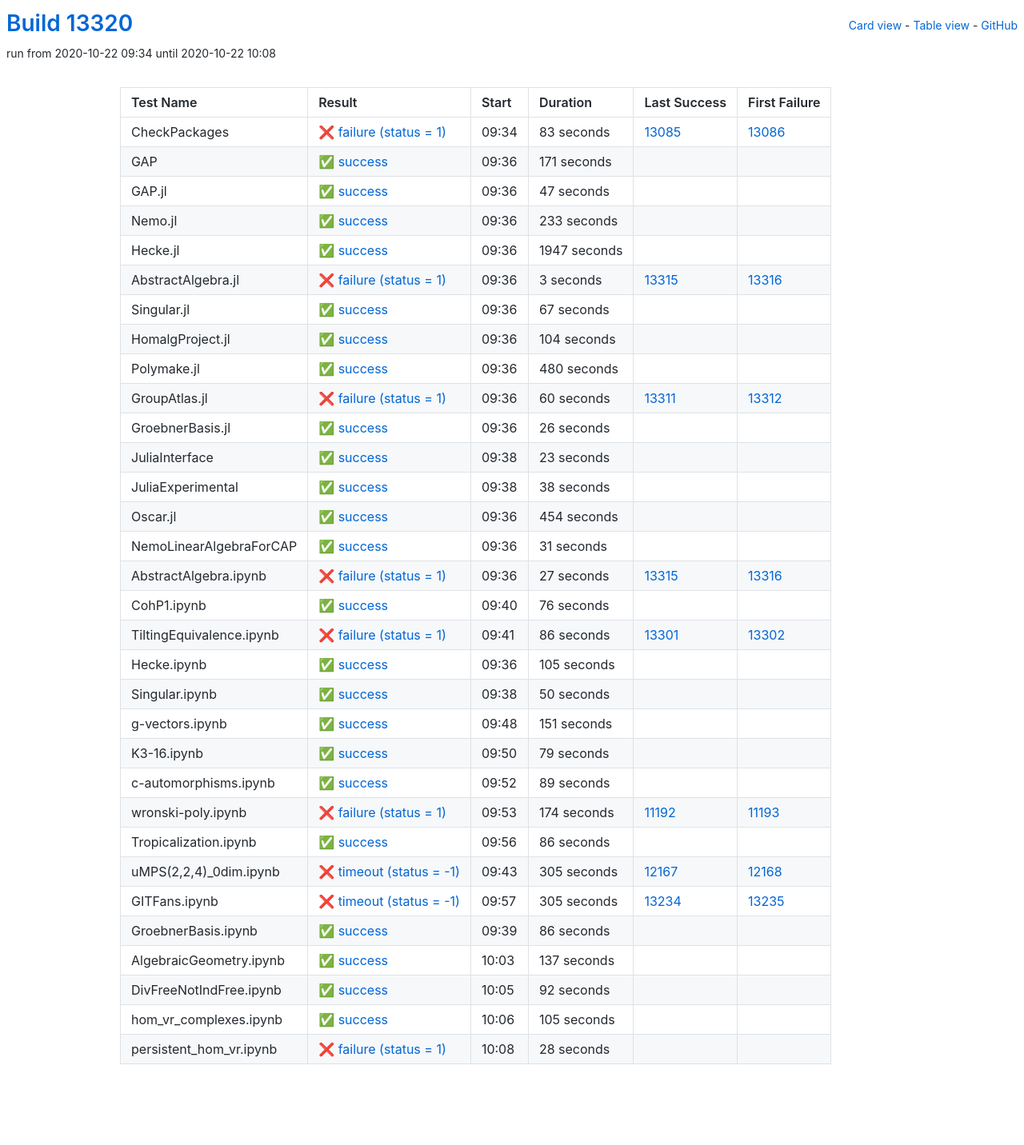
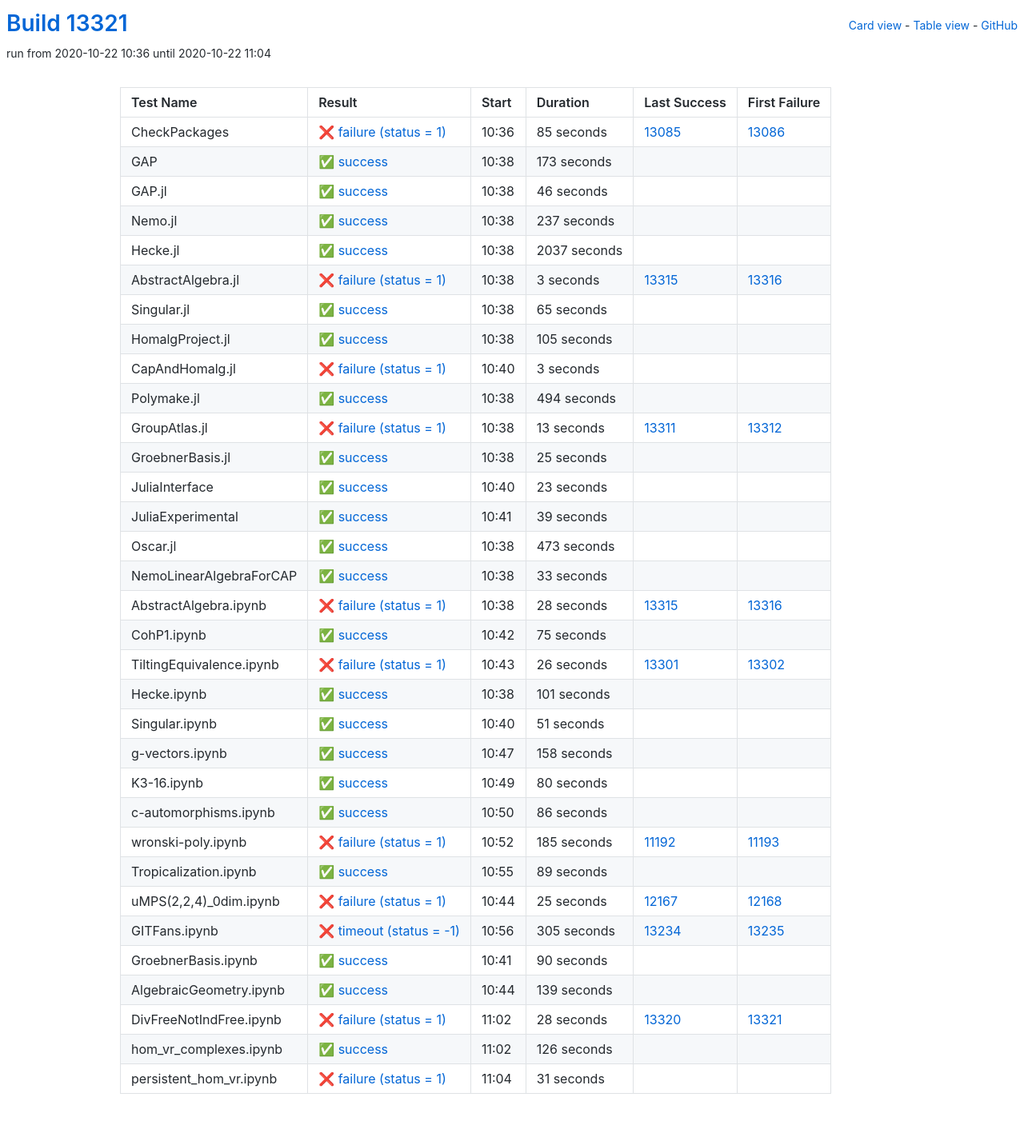
Before and after one commit to oscar-system/oscar-ci-status, a Jekyll site: the page built from table.html, in a window 1280 px wide. Shown: the whole page at 80% size. Built offline with Jekyll 4.4.1, drawn with Linux system fonts in a browser that asks for light colours; before the commit the page ends 1395 px from its top, so only the background shows below that.

Commit message:
Build #13321

```diff
--- a/_data/ci.yml
+++ b/_data/ci.yml
@@ -1,6 +1,6 @@
 ---
-build: 13320
-build_url: https://oscarci.mathematik.uni-kl.de/job/oscar/13320/
+build: 13321
+build_url: https://oscarci.mathematik.uni-kl.de/job/oscar/13321/
 job: oscar
 organization: oscar-system
 repo: oscar-ci-status
@@ -8,68 +8,68 @@
 tests:
 - name: CheckPackages
   id: checkpackages
-  log: https://oscarci.mathematik.uni-kl.de/job/oscar/13320/artifact/logs/build-13320/CheckPackages.log
-  start: 2020-10-22 09:34
+  log: https://oscarci.mathematik.uni-kl.de/job/oscar/13321/artifact/logs/build-13321/CheckPackages.log
+  start: 2020-10-22 10:36
   success: false
   exitcode: 1
   status: failure
-  duration: 83
+  duration: 85
   last_success: 13085
   last_success_url: https://oscarci.mathematik.uni-kl.de/job/oscar/13085/
   first_failure: 13086
   first_failure_url: https://oscarci.mathematik.uni-kl.de/job/oscar/13086/
 - name: GAP
   id: gap
-  log: https://oscarci.mathematik.uni-kl.de/job/oscar/13320/artifact/logs/build-13320/GAP.log
-  start: 2020-10-22 09:36
+  log: https://oscarci.mathematik.uni-kl.de/job/oscar/13321/artifact/logs/build-13321/GAP.log
+  start: 2020-10-22 10:38
   success: true
   exitcode: 0
   status: success
-  duration: 171
+  duration: 173
   last_success: false
   last_success_url:
   first_failure: false
   first_failure_url:
 - name: GAP.jl
   id: gap-jl
-  log: https://oscarci.mathematik.uni-kl.de/job/oscar/13320/artifact/logs/build-13320/GAP.jl.log
-  start: 2020-10-22 09:36
+  log: https://oscarci.mathematik.uni-kl.de/job/oscar/13321/artifact/logs/build-13321/GAP.jl.log
+  start: 2020-10-22 10:38
   success: true
   exitcode: 0
   status: success
-  duration: 47
+  duration: 46
   last_success: false
   last_success_url:
   first_failure: false
   first_failure_url:
 - name: Nemo.jl
   id: nemo-jl
-  log: https://oscarci.mathematik.uni-kl.de/job/oscar/13320/artifact/logs/build-13320/Nemo.jl.log
-  start: 2020-10-22 09:36
+  log: https://oscarci.mathematik.uni-kl.de/job/oscar/13321/artifact/logs/build-13321/Nemo.jl.log
+  start: 2020-10-22 10:38
   success: true
   exitcode: 0
   status: success
-  duration: 233
+  duration: 237
   last_success: false
   last_success_url:
   first_failure: false
   first_failure_url:
 - name: Hecke.jl
   id: hecke-jl
-  log: https://oscarci.mathematik.uni-kl.de/job/oscar/13320/artifact/logs/build-13320/Hecke.jl.log
-  start: 2020-10-22 09:36
+  log: https://oscarci.mathematik.uni-kl.de/job/oscar/13321/artifact/logs/build-13321/Hecke.jl.log
+  start: 2020-10-22 10:38
   success: true
   exitcode: 0
   status: success
-  duration: 1947
+  duration: 2037
   last_success: false
   last_success_url:
   first_failure: false
   first_failure_url:
 - name: AbstractAlgebra.jl
   id: abstractalgebra-jl
-  log: https://oscarci.mathematik.uni-kl.de/job/oscar/13320/artifact/logs/build-13320/AbstractAlgebra.jl.log
-  start: 2020-10-22 09:36
+  log: https://oscarci.mathematik.uni-kl.de/job/oscar/13321/artifact/logs/build-13321/AbstractAlgebra.jl.log
+  start: 2020-10-22 10:38
   success: false
   exitcode: 1
   status: failure
@@ -80,68 +80,80 @@
   first_failure_url: https://oscarci.mathematik.uni-kl.de/job/oscar/13316/
 - name: Singular.jl
   id: singular-jl
-  log: https://oscarci.mathematik.uni-kl.de/job/oscar/13320/artifact/logs/build-13320/Singular.jl.log
-  start: 2020-10-22 09:36
+  log: https://oscarci.mathematik.uni-kl.de/job/oscar/13321/artifact/logs/build-13321/Singular.jl.log
+  start: 2020-10-22 10:38
   success: true
   exitcode: 0
   status: success
-  duration: 67
+  duration: 65
   last_success: false
   last_success_url:
   first_failure: false
   first_failure_url:
 - name: HomalgProject.jl
   id: homalgproject-jl
-  log: https://oscarci.mathematik.uni-kl.de/job/oscar/13320/artifact/logs/build-13320/HomalgProject.jl.log
-  start: 2020-10-22 09:36
+  log: https://oscarci.mathematik.uni-kl.de/job/oscar/13321/artifact/logs/build-13321/HomalgProject.jl.log
+  start: 2020-10-22 10:38
   success: true
   exitcode: 0
   status: success
-  duration: 104
+  duration: 105
+  last_success: false
+  last_success_url:
+  first_failure: false
+  first_failure_url:
+- name: CapAndHomalg.jl
+  id: capandhomalg-jl
+  log: https://oscarci.mathematik.uni-kl.de/job/oscar/13321/artifact/logs/build-13321/CapAndHomalg.jl.log
+  start: 2020-10-22 10:40
+  success: false
+  exitcode: 1
+  status: failure
+  duration: 3
   last_success: false
   last_success_url:
   first_failure: false
   first_failure_url:
 - name: Polymake.jl
   id: polymake-jl
-  log: https://oscarci.mathematik.uni-kl.de/job/oscar/13320/artifact/logs/build-13320/Polymake.jl.log
-  start: 2020-10-22 09:36
+  log: https://oscarci.mathematik.uni-kl.de/job/oscar/13321/artifact/logs/build-13321/Polymake.jl.log
+  start: 2020-10-22 10:38
   success: true
   exitcode: 0
   status: success
-  duration: 480
+  duration: 494
   last_success: false
   last_success_url:
   first_failure: false
   first_failure_url:
 - name: GroupAtlas.jl
   id: groupatlas-jl
-  log: https://oscarci.mathematik.uni-kl.de/job/oscar/13320/artifact/logs/build-13320/GroupAtlas.jl.log
-  start: 2020-10-22 09:36
+  log: https://oscarci.mathematik.uni-kl.de/job/oscar/13321/artifact/logs/build-13321/GroupAtlas.jl.log
+  start: 2020-10-22 10:38
   success: false
   exitcode: 1
   status: failure
-  duration: 60
+  duration: 13
   last_success: 13311
   last_success_url: https://oscarci.mathematik.uni-kl.de/job/oscar/13311/
   first_failure: 13312
   first_failure_url: https://oscarci.mathematik.uni-kl.de/job/oscar/13312/
 - name: GroebnerBasis.jl
   id: groebnerbasis-jl
-  log: https://oscarci.mathematik.uni-kl.de/job/oscar/13320/artifact/logs/build-13320/GroebnerBasis.jl.log
-  start: 2020-10-22 09:36
+  log: https://oscarci.mathematik.uni-kl.de/job/oscar/13321/artifact/logs/build-13321/GroebnerBasis.jl.log
+  start: 2020-10-22 10:38
   success: true
   exitcode: 0
   status: success
-  duration: 26
+  duration: 25
   last_success: false
   last_success_url:
   first_failure: false
   first_failure_url:
 - name: JuliaInterface
   id: juliainterface
-  log: https://oscarci.mathematik.uni-kl.de/job/oscar/13320/artifact/logs/build-13320/JuliaInterface.log
-  start: 2020-10-22 09:38
+  log: https://oscarci.mathematik.uni-kl.de/job/oscar/13321/artifact/logs/build-13321/JuliaInterface.log
+  start: 2020-10-22 10:40
   success: true
   exitcode: 0
   status: success
@@ -152,128 +164,152 @@
   first_failure_url:
 - name: JuliaExperimental
   id: juliaexperimental
-  log: https://oscarci.mathematik.uni-kl.de/job/oscar/13320/artifact/logs/build-13320/JuliaExperimental.log
-  start: 2020-10-22 09:38
+  log: https://oscarci.mathematik.uni-kl.de/job/oscar/13321/artifact/logs/build-13321/JuliaExperimental.log
+  start: 2020-10-22 10:41
   success: true
   exitcode: 0
   status: success
-  duration: 38
+  duration: 39
   last_success: false
   last_success_url:
   first_failure: false
   first_failure_url:
 - name: Oscar.jl
   id: oscar-jl
-  log: https://oscarci.mathematik.uni-kl.de/job/oscar/13320/artifact/logs/build-13320/Oscar.jl.log
-  start: 2020-10-22 09:36
+  log: https://oscarci.mathematik.uni-kl.de/job/oscar/13321/artifact/logs/build-13321/Oscar.jl.log
+  start: 2020-10-22 10:38
   success: true
   exitcode: 0
   status: success
-  duration: 454
+  duration: 473
   last_success: false
   last_success_url:
   first_failure: false
   first_failure_url:
 - name: NemoLinearAlgebraForCAP
   id: nemolinearalgebraforcap
-  log: https://oscarci.mathematik.uni-kl.de/job/oscar/13320/artifact/logs/build-13320/NemoLinearAlgebraForCAP.log
-  start: 2020-10-22 09:36
+  log: https://oscarci.mathematik.uni-kl.de/job/oscar/13321/artifact/logs/build-13321/NemoLinearAlgebraForCAP.log
+  start: 2020-10-22 10:38
   success: true
   exitcode: 0
   status: success
-  duration: 31
+  duration: 33
   last_success: false
   last_success_url:
   first_failure: false
   first_failure_url:
 - name: AbstractAlgebra.ipynb
   id: abstractalgebra-ipynb
-  log: https://oscarci.mathematik.uni-kl.de/job/oscar/13320/artifact/logs/build-13320/AbstractAlgebra.ipynb.log
-  start: 2020-10-22 09:36
+  log: https://oscarci.mathematik.uni-kl.de/job/oscar/13321/artifact/logs/build-13321/AbstractAlgebra.ipynb.log
+  start: 2020-10-22 10:38
   success: false
   exitcode: 1
   status: failure
-  duration: 27
+  duration: 28
   last_success: 13315
   last_success_url: https://oscarci.mathematik.uni-kl.de/job/oscar/13315/
   first_failure: 13316
   first_failure_url: https://oscarci.mathematik.uni-kl.de/job/oscar/13316/
 - name: CohP1.ipynb
   id: cohp1-ipynb
-  log: https://oscarci.mathematik.uni-kl.de/job/oscar/13320/artifact/logs/build-13320/CohP1.ipynb.log
-  start: 2020-10-22 09:40
+  log: https://oscarci.mathematik.uni-kl.de/job/oscar/13321/artifact/logs/build-13321/CohP1.ipynb.log
+  start: 2020-10-22 10:42
   success: true
   exitcode: 0
   status: success
-  duration: 76
+  duration: 75
   last_success: false
   last_success_url:
   first_failure: false
   first_failure_url:
 - name: TiltingEquivalence.ipynb
   id: tiltingequivalence-ipynb
-  log: https://oscarci.mathematik.uni-kl.de/job/oscar/13320/artifact/logs/build-13320/TiltingEquivalence.ipynb.log
-  start: 2020-10-22 09:41
+  log: https://oscarci.mathematik.uni-kl.de/job/oscar/13321/artifact/logs/build-13321/TiltingEquivalence.ipynb.log
+  start: 2020-10-22 10:43
   success: false
   exitcode: 1
   status: failure
-  duration: 86
+  duration: 26
   last_success: 13301
   last_success_url: https://oscarci.mathematik.uni-kl.de/job/oscar/13301/
   first_failure: 13302
   first_failure_url: https://oscarci.mathematik.uni-kl.de/job/oscar/13302/
 - name: Hecke.ipynb
   id: hecke-ipynb
-  log: https://oscarci.mathematik.uni-kl.de/job/oscar/13320/artifact/logs/build-13320/Hecke.ipynb.log
-  start: 2020-10-22 09:36
+  log: https://oscarci.mathematik.uni-kl.de/job/oscar/13321/artifact/logs/build-13321/Hecke.ipynb.log
+  start: 2020-10-22 10:38
   success: true
   exitcode: 0
   status: success
-  duration: 105
+  duration: 101
   last_success: false
   last_success_url:
   first_failure: false
   first_failure_url:
 - name: Singular.ipynb
   id: singular-ipynb
-  log: https://oscarci.mathematik.uni-kl.de/job/oscar/13320/artifact/logs/build-13320/Singular.ipynb.log
-  start: 2020-10-22 09:38
+  log: https://oscarci.mathematik.uni-kl.de/job/oscar/13321/artifact/logs/build-13321/Singular.ipynb.log
+  start: 2020-10-22 10:40
   success: true
   exitcode: 0
   status: success
-  duration: 50
+  duration: 51
   last_success: false
   last_success_url:
   first_failure: false
   first_failure_url:
 - name: g-vectors.ipynb
   id: g-vectors-ipynb
-  log: https://oscarci.mathematik.uni-kl.de/job/oscar/13320/artifact/logs/build-13320/g-vectors.ipynb.log
-  start: 2020-10-22 09:48
+  log: https://oscarci.mathematik.uni-kl.de/job/oscar/13321/artifact/logs/build-13321/g-vectors.ipynb.log
+  start: 2020-10-22 10:47
   success: true
   exitcode: 0
   status: success
-  duration: 151
+  duration: 158
   last_success: false
   last_success_url:
   first_failure: false
   first_failure_url:
 - name: K3-16.ipynb
   id: k3-16-ipynb
-  log: https://oscarci.mathematik.uni-kl.de/job/oscar/13320/artifact/logs/build-13320/K3-16.ipynb.log
-  start: 2020-10-22 09:50
+  log: https://oscarci.mathematik.uni-kl.de/job/oscar/13321/artifact/logs/build-13321/K3-16.ipynb.log
+  start: 2020-10-22 10:49
   success: true
   exitcode: 0
   status: success
-  duration: 79
+  duration: 80
   last_success: false
   last_success_url:
   first_failure: false
   first_failure_url:
 - name: c-automorphisms.ipynb
   id: c-automorphisms-ipynb
-  log: https://oscarci.mathematik.uni-kl.de/job/oscar/13320/artifact/logs/build-13320/c-automorphisms.ipynb.log
-  start: 2020-10-22 09:52
+  log: https://oscarci.mathematik.uni-kl.de/job/oscar/13321/artifact/logs/build-13321/c-automorphisms.ipynb.log
+  start: 2020-10-22 10:50
+  success: true
+  exitcode: 0
+  status: success
+  duration: 86
+  last_success: false
+  last_success_url:
+  first_failure: false
+  first_failure_url:
+- name: wronski-poly.ipynb
+  id: wronski-poly-ipynb
+  log: https://oscarci.mathematik.uni-kl.de/job/oscar/13321/artifact/logs/build-13321/wronski-poly.ipynb.log
+  start: 2020-10-22 10:52
+  success: false
+  exitcode: 1
+  status: failure
+  duration: 185
+  last_success: 11192
+  last_success_url: https://oscarci.mathematik.uni-kl.de/job/oscar/11192/
+  first_failure: 11193
+  first_failure_url: https://oscarci.mathematik.uni-kl.de/job/oscar/11193/
+- name: Tropicalization.ipynb
+  id: tropicalization-ipynb
+  log: https://oscarci.mathematik.uni-kl.de/job/oscar/13321/artifact/logs/build-13321/Tropicalization.ipynb.log
+  start: 2020-10-22 10:55
   success: true
   exitcode: 0
   status: success
@@ -282,46 +318,22 @@
   last_success_url:
   first_failure: false
   first_failure_url:
-- name: wronski-poly.ipynb
-  id: wronski-poly-ipynb
-  log: https://oscarci.mathematik.uni-kl.de/job/oscar/13320/artifact/logs/build-13320/wronski-poly.ipynb.log
-  start: 2020-10-22 09:53
+- name: uMPS(2,2,4)_0dim.ipynb
+  id: umps-2-2-4-0dim-ipynb
+  log: https://oscarci.mathematik.uni-kl.de/job/oscar/13321/artifact/logs/build-13321/uMPS-2-2-4-_0dim.ipynb.log
+  start: 2020-10-22 10:44
   success: false
   exitcode: 1
   status: failure
-  duration: 174
-  last_success: 11192
-  last_success_url: https://oscarci.mathematik.uni-kl.de/job/oscar/11192/
-  first_failure: 11193
-  first_failure_url: https://oscarci.mathematik.uni-kl.de/job/oscar/11193/
-- name: Tropicalization.ipynb
-  id: tropicalization-ipynb
-  log: https://oscarci.mathematik.uni-kl.de/job/oscar/13320/artifact/logs/build-13320/Tropicalization.ipynb.log
-  start: 2020-10-22 09:56
-  success: true
-  exitcode: 0
-  status: success
-  duration: 86
-  last_success: false
-  last_success_url:
-  first_failure: false
-  first_failure_url:
-- name: uMPS(2,2,4)_0dim.ipynb
-  id: umps-2-2-4-0dim-ipynb
-  log: https://oscarci.mathematik.uni-kl.de/job/oscar/13320/artifact/logs/build-13320/uMPS-2-2-4-_0dim.ipynb.log
-  start: 2020-10-22 09:43
-  success: false
-  exitcode: -1
-  status: timeout
-  duration: 305
+  duration: 25
   last_success: 12167
   last_success_url: https://oscarci.mathematik.uni-kl.de/job/oscar/12167/
   first_failure: 12168
   first_failure_url: https://oscarci.mathematik.uni-kl.de/job/oscar/12168/
 - name: GITFans.ipynb
   id: gitfans-ipynb
-  log: https://oscarci.mathematik.uni-kl.de/job/oscar/13320/artifact/logs/build-13320/GITFans.ipynb.log
-  start: 2020-10-22 09:57
+  log: https://oscarci.mathematik.uni-kl.de/job/oscar/13321/artifact/logs/build-13321/GITFans.ipynb.log
+  start: 2020-10-22 10:56
   success: false
   exitcode: -1
   status: timeout
@@ -332,60 +344,60 @@
   first_failure_url: https://oscarci.mathematik.uni-kl.de/job/oscar/13235/
 - name: GroebnerBasis.ipynb
   id: groebnerbasis-ipynb
-  log: https://oscarci.mathematik.uni-kl.de/job/oscar/13320/artifact/logs/build-13320/GroebnerBasis.ipynb.log
-  start: 2020-10-22 09:39
+  log: https://oscarci.mathematik.uni-kl.de/job/oscar/13321/artifact/logs/build-13321/GroebnerBasis.ipynb.log
+  start: 2020-10-22 10:41
   success: true
   exitcode: 0
   status: success
-  duration: 86
+  duration: 90
   last_success: false
   last_success_url:
   first_failure: false
   first_failure_url:
 - name: AlgebraicGeometry.ipynb
   id: algebraicgeometry-ipynb
-  log: https://oscarci.mathematik.uni-kl.de/job/oscar/13320/artifact/logs/build-13320/AlgebraicGeometry.ipynb.log
-  start: 2020-10-22 10:03
+  log: https://oscarci.mathematik.uni-kl.de/job/oscar/13321/artifact/logs/build-13321/AlgebraicGeometry.ipynb.log
+  start: 2020-10-22 10:44
   success: true
   exitcode: 0
   status: success
-  duration: 137
+  duration: 139
   last_success: false
   last_success_url:
   first_failure: false
   first_failure_url:
 - name: DivFreeNotIndFree.ipynb
   id: divfreenotindfree-ipynb
-  log: https://oscarci.mathematik.uni-kl.de/job/oscar/13320/artifact/logs/build-13320/DivFreeNotIndFree.ipynb.log
-  start: 2020-10-22 10:05
+  log: https://oscarci.mathematik.uni-kl.de/job/oscar/13321/artifact/logs/build-13321/DivFreeNotIndFree.ipynb.log
+  start: 2020-10-22 11:02
+  success: false
+  exitcode: 1
+  status: failure
+  duration: 28
+  last_success: 13320
+  last_success_url: https://oscarci.mathematik.uni-kl.de/job/oscar/13320/
+  first_failure: 13321
+  first_failure_url: https://oscarci.mathematik.uni-kl.de/job/oscar/13321/
+- name: hom_vr_complexes.ipynb
+  id: hom-vr-complexes-ipynb
+  log: https://oscarci.mathematik.uni-kl.de/job/oscar/13321/artifact/logs/build-13321/hom_vr_complexes.ipynb.log
+  start: 2020-10-22 11:02
   success: true
   exitcode: 0
   status: success
-  duration: 92
-  last_success: false
-  last_success_url:
-  first_failure: false
-  first_failure_url:
-- name: hom_vr_complexes.ipynb
-  id: hom-vr-complexes-ipynb
-  log: https://oscarci.mathematik.uni-kl.de/job/oscar/13320/artifact/logs/build-13320/hom_vr_complexes.ipynb.log
-  start: 2020-10-22 10:06
-  success: true
-  exitcode: 0
-  status: success
-  duration: 105
+  duration: 126
   last_success: false
   last_success_url:
   first_failure: false
   first_failure_url:
 - name: persistent_hom_vr.ipynb
   id: persistent-hom-vr-ipynb
-  log: https://oscarci.mathematik.uni-kl.de/job/oscar/13320/artifact/logs/build-13320/persistent_hom_vr.ipynb.log
-  start: 2020-10-22 10:08
+  log: https://oscarci.mathematik.uni-kl.de/job/oscar/13321/artifact/logs/build-13321/persistent_hom_vr.ipynb.log
+  start: 2020-10-22 11:04
   success: false
   exitcode: 1
   status: failure
-  duration: 28
+  duration: 31
   last_success: false
   last_success_url:
   first_failure: false
```
Also changed, not shown: README.md.
